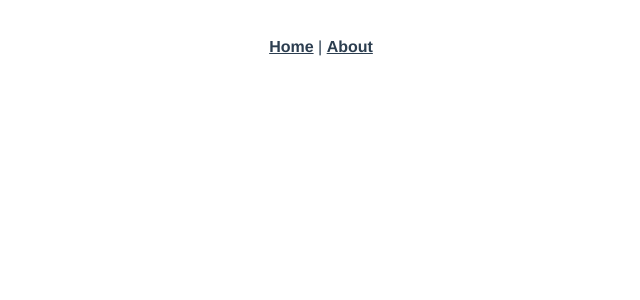
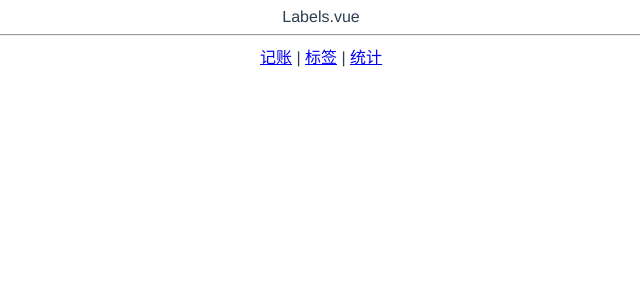
Before and after one commit to hecoco/jiyibi, a Vue app: page /#/labels in a window 1280 px wide. Shown: the top 300 px of the page, without its empty margins (319-959 px from the left). Built offline with nearby package versions, Linux system fonts and the light colour scheme.

Commit message:
创建三个页面

```diff
--- a/src/App.vue
+++ b/src/App.vue
@@ -1,16 +1,24 @@
 <template>
   <div id="app">
-    <div id="nav">
-      <router-link to="/">Home</router-link> |
-      <router-link to="/about">About</router-link>
+    <router-view />
+    <hr />
+    <div>
+      <router-link to="/money">记账</router-link>
+      |
+      <router-link to="/labels">标签</router-link>
+      |
+      <router-link to="/statistics">统计</router-link>
     </div>
-    <router-view />
   </div>
 </template>
 
+<script>
+export default {};
+</script>
+
 <style lang="scss">
 #app {
-  font-family: Avenir, Helvetica, Arial, sans-serif;
+  font-family: "Avenir", Helvetica, Arial, sans-serif;
   -webkit-font-smoothing: antialiased;
   -moz-osx-font-smoothing: grayscale;
   text-align: center;
--- /dev/null
+++ b/src/assets/styles/test.scss
@@ -0,0 +1 @@
+$red:rgb(0, 255, 64);
--- a/src/main.ts
+++ b/src/main.ts
@@ -1,13 +1,13 @@
-import Vue from 'vue'
-import App from './App.vue'
-import './registerServiceWorker'
-import router from './router'
-import store from './store'
+import Vue from 'vue';
+import App from './App.vue';
+import './registerServiceWorker';
+import router from './router';
+import store from './store';
 
-Vue.config.productionTip = false
+Vue.config.productionTip = false;
 
 new Vue({
-  router,
+  router: router,
   store,
   render: h => h(App)
-}).$mount('#app')
+}).$mount('#app');
--- a/src/router/index.ts
+++ b/src/router/index.ts
@@ -1,27 +1,34 @@
-import Vue from 'vue'
-import VueRouter, { RouteConfig } from 'vue-router'
-import Home from '../views/Home.vue'
+import Vue from 'vue';
+import VueRouter, { RouteConfig } from 'vue-router';
+// import Home from '@/views/Home.vue';
+import Money from '@/views/Money.vue';
+import Labels from '@/views/Labels.vue';
+import Statistics from '@/views/Statistics.vue';
 
-Vue.use(VueRouter)
+
+Vue.use(VueRouter);
 
 const routes: Array<RouteConfig> = [
   {
     path: '/',
-    name: 'Home',
-    component: Home
+    redirect: '/money'
   },
   {
-    path: '/about',
-    name: 'About',
-    // route level code-splitting
-    // this generates a separate chunk (about.[hash].js) for this route
-    // which is lazy-loaded when the route is visited.
-    component: () => import(/* webpackChunkName: "about" */ '../views/About.vue')
+    path: '/money',
+    component: Money
+  },
+  {
+    path: '/labels',
+    component: Labels
+  },
+  {
+    path: '/statistics',
+    component: Statistics
   }
-]
+];
 
 const router = new VueRouter({
   routes
-})
+});
 
-export default router
+export default router;
--- /dev/null
+++ b/src/views/Labels.vue
@@ -0,0 +1,12 @@
+<template>
+  <div>Labels.vue</div>
+</template>
+
+<script lang="ts">
+export default {
+  name: "Labels",
+};
+</script>
+
+<style lang="scss" scoped>
+</style>
--- /dev/null
+++ b/src/views/Money.vue
@@ -0,0 +1,12 @@
+<template>
+  <div>Money.vue</div>
+</template>
+
+<script lang="ts">
+export default {
+  name: "Money",
+};
+</script>
+
+<style lang="scss" scoped>
+</style>
--- /dev/null
+++ b/src/views/Statistics.vue
@@ -0,0 +1,12 @@
+<template>
+  <div>Statistics.vue</div>
+</template>
+
+<script lang="ts">
+export default {
+  name: "Statistics",
+};
+</script>
+
+<style lang="scss" scoped>
+</style>
```
Also changed, not shown: package.json (+27 -27 lines), 2 other files (tests, documents, lock files or other folders).
